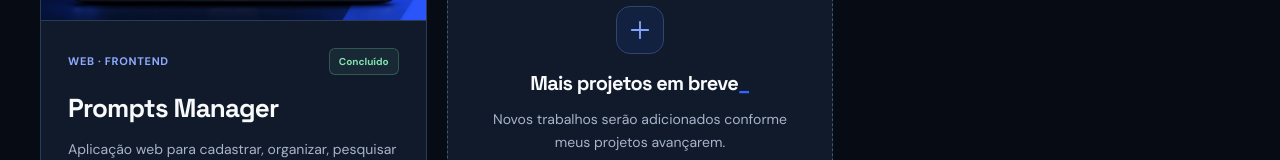
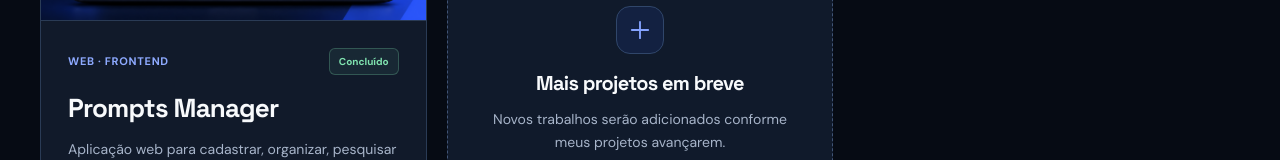
Before and after one commit to roberio-junior/portfolio-roberio, a React (Vite) app: page /projetos in a window 1280 px wide. Shown: the part 1310-1470 px from the top of the page. Built offline with nearby package versions, Linux system fonts and the light colour scheme.

Commit message:
fix: remove unnecessary span from moreTitle and clean up styles

```diff
--- a/src/pages/ProjectsCatalog/index.tsx
+++ b/src/pages/ProjectsCatalog/index.tsx
@@ -124,7 +124,6 @@ export default function ProjectsCatalog() {
                 <div className={styles.moreContent}>
                   <h3 className={styles.moreTitle}>
                     Mais projetos em breve
-                    <span>_</span>
                   </h3>
 
                   <p className={styles.moreDescription}>
--- a/src/pages/ProjectsCatalog/styles.module.css
+++ b/src/pages/ProjectsCatalog/styles.module.css
@@ -205,10 +205,6 @@
   letter-spacing: -0.7px;
 }
 
-.moreTitle span {
-  color: var(--color-primary);
-}
-
 .moreDescription {
   max-width: 350px;
   margin: 0;
```
